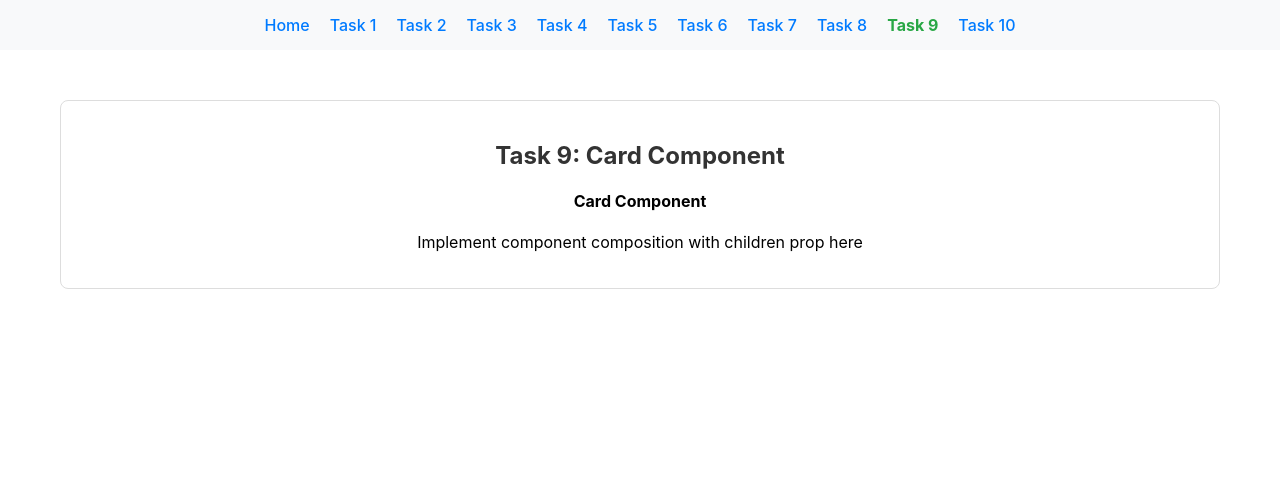
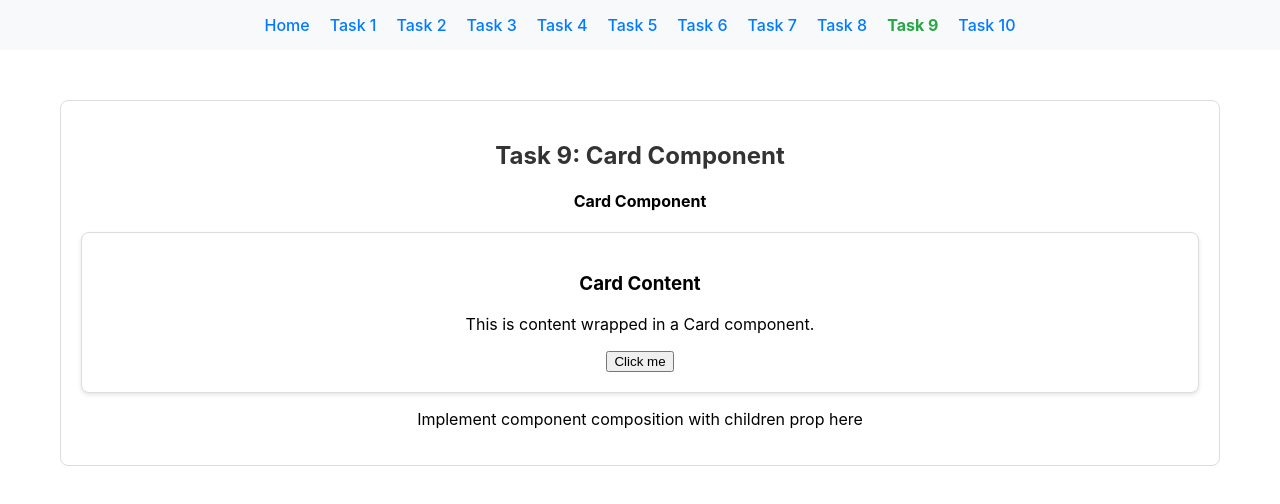
Before and after one commit to alr0412/node.js-pre-training-assignment-solution, a React (Create React App) app in the folder React-CSS/react-todo-app/: page /task-09 in a window 1280 px wide. Shown: the top 504 px of the page. Built offline with nearby package versions, Linux system fonts and the light colour scheme.

Commit message:
solve React-CSS task 9

```diff
--- /dev/null
+++ b/React-CSS/react-todo-app/src/solutions/task-09/Card.module.css
@@ -0,0 +1,8 @@
+.card {
+  border: 1px solid #ddd;
+  border-radius: 8px;
+  padding: 20px;
+  margin: 10px 0;
+  background-color: #fff;
+  box-shadow: 0 2px 4px rgba(0, 0, 0, 0.1);
+}
--- a/React-CSS/react-todo-app/src/solutions/task-09/Card.tsx
+++ b/React-CSS/react-todo-app/src/solutions/task-09/Card.tsx
@@ -1,5 +1,5 @@
-import React from 'react';
-import './Card.css';
+import React from "react";
+import styles from "./Card.module.css";
 
 /**
  * Task 9: Card Component
@@ -98,8 +98,8 @@ export const Card: React.FC<{ children: React.ReactNode }> = ({ children }) => {
 
   return (
     <div>
-      {/* TODO: Replace this with your implementation */}
       <h4>Card Component</h4>
+      <div className={styles["card"]}>{children}</div>
       <p>Implement component composition with children prop here</p>
     </div>
   );
```
